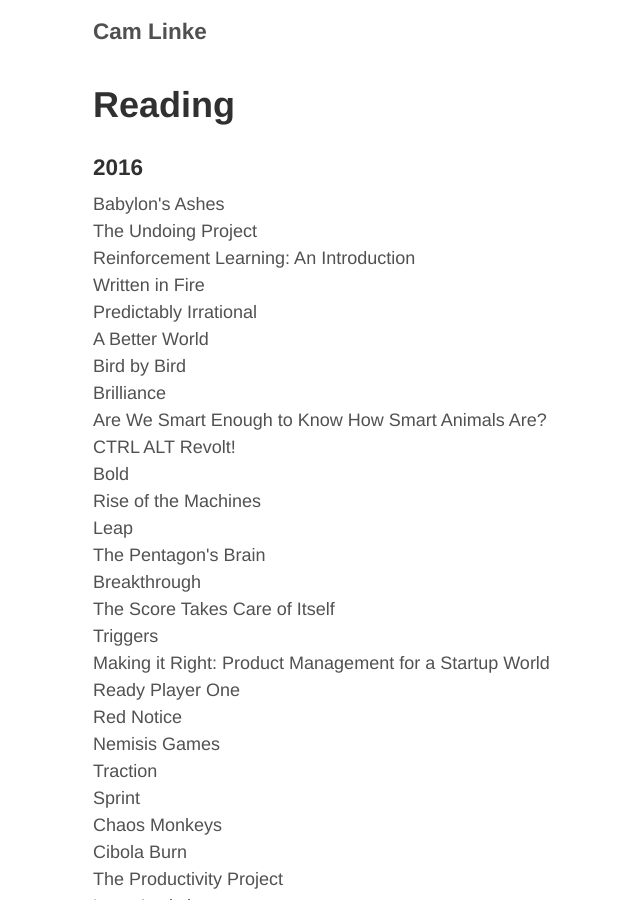
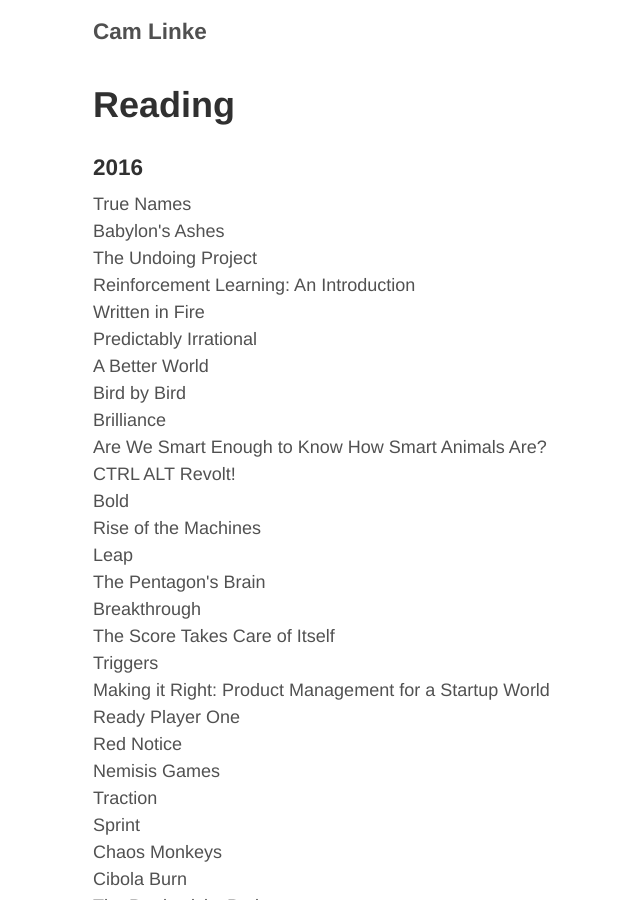
Before and after one commit to camlinke/camlinke.github.io, a Jekyll site: the page built from reading.md, in a window 1280 px wide and 900 px high. Shown: the whole window, without its empty margins (232-872 px from the left). Built offline with Jekyll 4.4.1, drawn with Linux system fonts in a browser that asks for light colours; nearby versions of some CDN libraries.

Commit message:
added to reading

```diff
--- a/reading.md
+++ b/reading.md
@@ -5,6 +5,7 @@
 
 <h3>2016</h3>
 <ul class="frontpage-list">
+    <li>True Names</li>
     <li>Babylon's Ashes</li>
     <li>The Undoing Project</li>
     <li>Reinforcement Learning: An Introduction</li>
```
